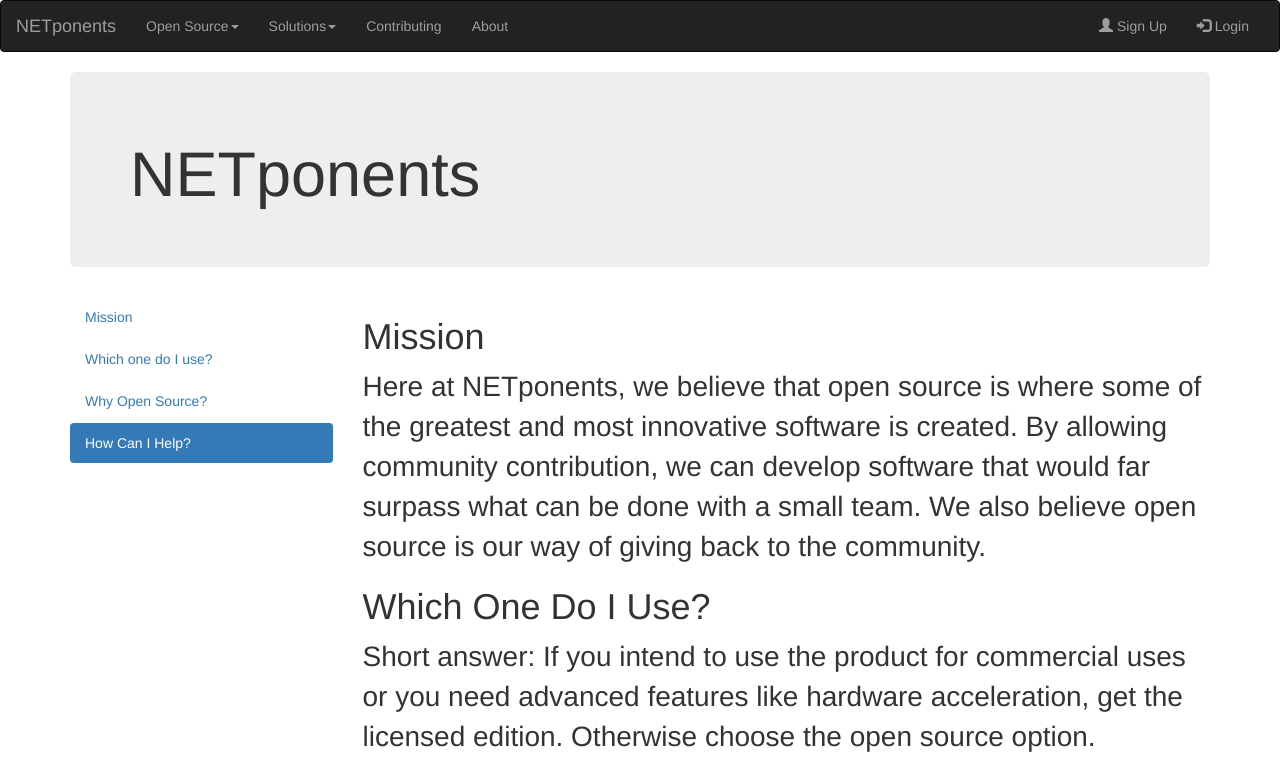
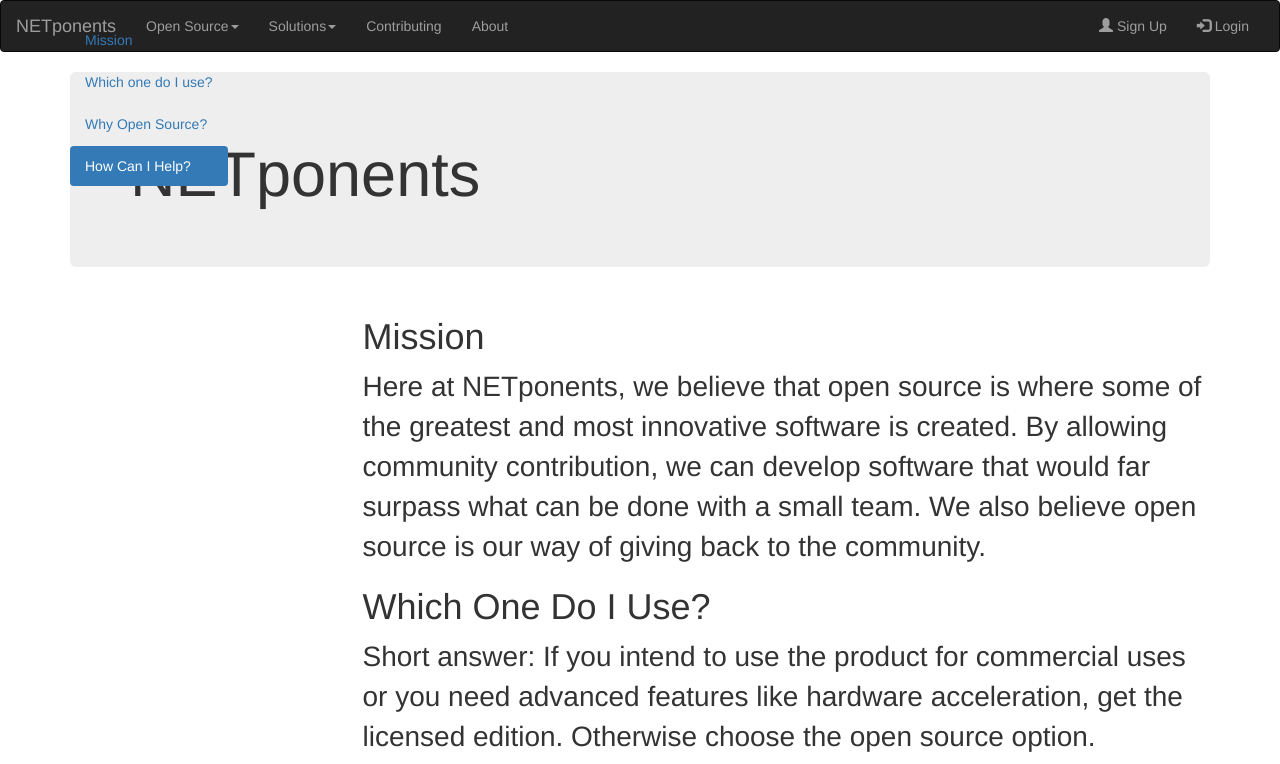
Before and after one commit to NETponents/NETponents.github.io, a plain HTML site: page opensource/index.html in a window 1280 px wide. Shown: the top 764 px of the page. Drawn offline with nearby package versions, Linux system fonts and the light colour scheme; files that its build step writes are made by us from their sources.

Commit message:
Update index.html

```diff
--- a/opensource/index.html
+++ b/opensource/index.html
@@ -8,13 +8,20 @@
     <script src="https://ajax.googleapis.com/ajax/libs/jquery/1.11.1/jquery.min.js"></script>
     <script src="http://maxcdn.bootstrapcdn.com/bootstrap/3.3.4/js/bootstrap.min.js"></script>
     <style>
-      div.col-sm-9 div {
-        height: 250px;
-        font-size: 28px;
-      }
+      body {
+      position: relative;
+  }
+  ul.nav-pills {
+      top: 20px;
+      position: fixed;
+  }
+  div.col-sm-9 div {
+      height: 250px;
+      font-size: 28px;
+  }
     </style>
   </header>
-  <body data-spy="scroll" data-target="#cScrollspy" data-offset="20" position="relative">
+  <body data-spy="scroll" data-target="#cScrollspy" data-offset="20">
     <nav class="navbar navbar-inverse">
       <div class="container-fluid">
         <div class="navbar-header">
@@ -63,7 +70,7 @@
     </div>
     <div class="row">
        <nav class="col-sm-3" id="cScrollspy">
-        <ul class="nav nav-pills nav-stacked" position="fixed" top="20px">
+        <ul class="nav nav-pills nav-stacked">
           <li><a href="#mission">Mission</a></li>
           <li><a href="#vs">Which one do I use?</a></li>
           <li><a href="#why">Why Open Source?</a></li>
```
